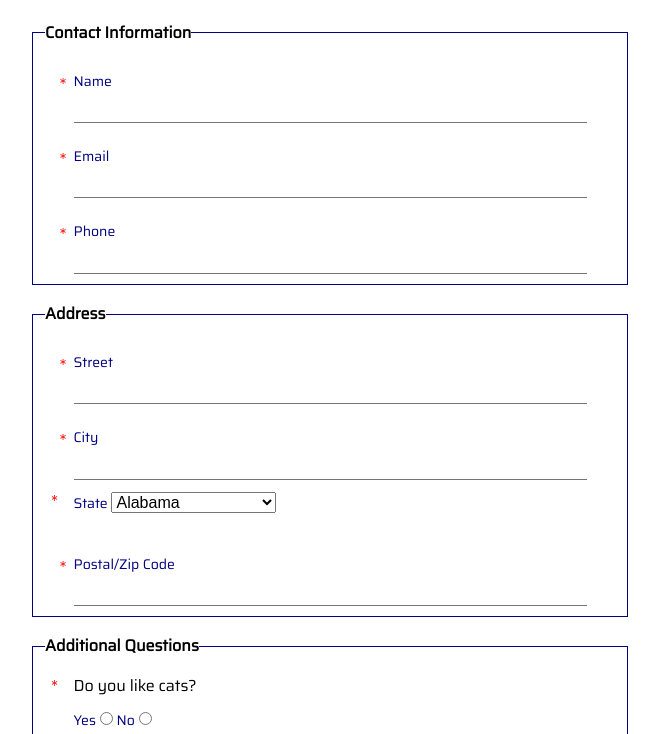
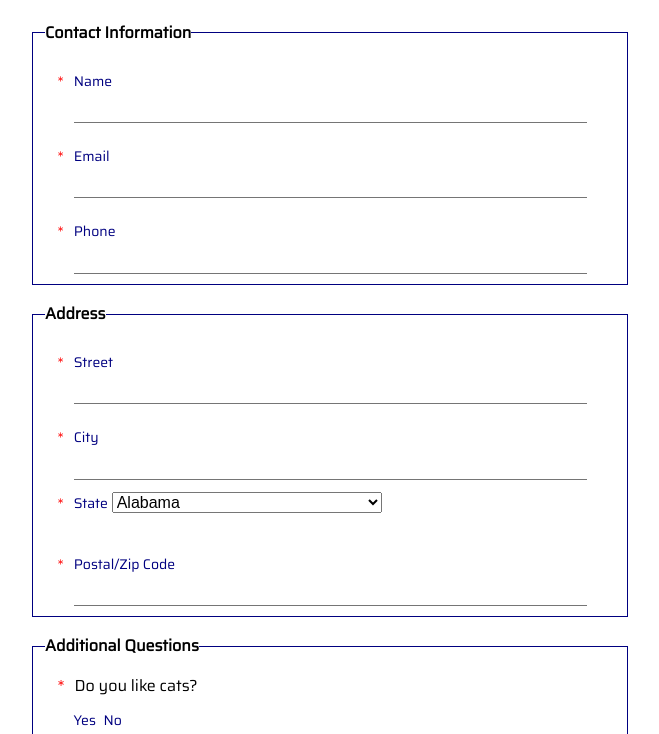
Before and after one commit to russc/responsive-form, a website: page index.html in a window 1280 px wide. Shown: the part 66-800 px from the top of the page, without its empty margins (310-969 px from the left). Drawn offline with nearby package versions, Linux system fonts and the light colour scheme.

Commit message:
fixes required position

```diff
--- a/index.html
+++ b/index.html
@@ -15,18 +15,15 @@
           <fieldset>
             <legend>Contact Information</legend>
             <div class="form-input-group">
-              <span class="required">*</span>
-              <label for="name">Name</label>
+              <label for="name"><span class="required">*</span>Name</label>
               <input type="text" id="name" name="name" required aria-required="true"/>
             </div>
             <div class="form-input-group">
-              <span class="required">*</span>
-              <label for="email">Email</label>
+              <label for="email"><span class="required">*</span>Email</label>
               <input type="email" id="email" name="email" required aria-required="true"/>
             </div>
             <div class="form-input-group">
-              <span class="required">*</span>
-              <label for="phone">Phone</label>
+              <label for="phone"><span class="required">*</span>Phone</label>
               <input type="phone" id="phone" name="phone" required aria-required="true"/>
             </div>
           </fieldset>
@@ -34,18 +31,15 @@
           <fieldset>
             <legend>Address</legend>
             <div class="form-input-group">
-              <span class="required">*</span>
-              <label for="address-street">Street</label>
+              <label for="address-street"><span class="required">*</span>Street</label>
               <input type="text" id="address-street" name="address-street" required aria-required="true"/>
             </div>
             <div class="form-input-group">
-              <span class="required">*</span>
-              <label for="address-city">City</label>
+              <label for="address-city"><span class="required">*</span>City</label>
               <input type="text" id="address-city" name="address-city" required aria-required="true"/>
             </div>
             <div class="form-select-group">
-              <span class="required">*</span>
-              <label for="address-state">State</label>
+              <label for="address-state"><span class="required">*</span>State</label>
               <select id="address-state" name="address-state">
                 <option value="AL">Alabama</option>
                 <option value="AK">Alaska</option>
@@ -101,8 +95,7 @@
               </select>
             </div>
             <div class="form-input-group">
-              <span class="required">*</span>
-              <label for="address-zip">Postal/Zip Code</label>
+              <label for="address-zip"><span class="required">*</span>Postal/Zip Code</label>
               <input type="text" id="address-zip" name="address-zip" required aria-required="true" maxlength="5"/>
             </div>
           </fieldset>
@@ -110,9 +103,7 @@
           <fieldset>
             <legend>Additional Questions</legend>
             <div class="form-radio-group">
-              <span class="required">*</span>
-              <p>Do you like cats?</p>
-
+              <p><span class="required">*</span>Do you like cats?</p>
               <label for="cats-yes">Yes</label>
               <input id="cats-yes" type="radio" name="cats-question" aria-required="true" value="Yes" />
 
@@ -120,8 +111,7 @@
               <input id="cats-no" type="radio" name="cats-question" aria-required="true" value="No" />
             </div>
             <div class="form-radio-group">
-              <span class="required">*</span>
-              <p>Do you like dogs?</p>
+              <p><span class="required">*</span>Do you like dogs?</p>
               <label for="dogs-yes">Yes</label>
               <input id="dogs-yes" type="radio" name="dogs-question" aria-required="true" value="Yes" />
 
--- a/sass/style.scss
+++ b/sass/style.scss
@@ -32,7 +32,6 @@ form {
   border-bottom: 1px solid rgba(255, 255, 255, 0.1);
   font-weight: 300;
   text-align: left;
-  // min-width: 50%;
 }
 
 fieldset {
@@ -55,6 +54,12 @@ legend {
   align-items: center;
 }
 
+input {
+  -webkit-border-radius: 0;
+  -moz-border-radius: 0;
+  -webkit-appearance: none;
+}
+
 .form-input-group {
   position: relative;
   margin: 0 5%;
@@ -74,17 +79,15 @@ legend {
   margin-bottom: 18px;
 }
 
-.form-input-group .required{
-  position: absolute;
-  color: red;
-  left: -14px;
-  top: 27px;
+.form-select-group select {
+  width:50%;
 }
 
-.form-select-group .required, .form-radio-group .required{
-  position: absolute;
+.required{
   color: red;
-  left: 41px;
+  position: relative;
+  margin-left: -16px;
+  margin-right: 10px
 }
 
 label {
```
Also changed, not shown: css/style.css.
